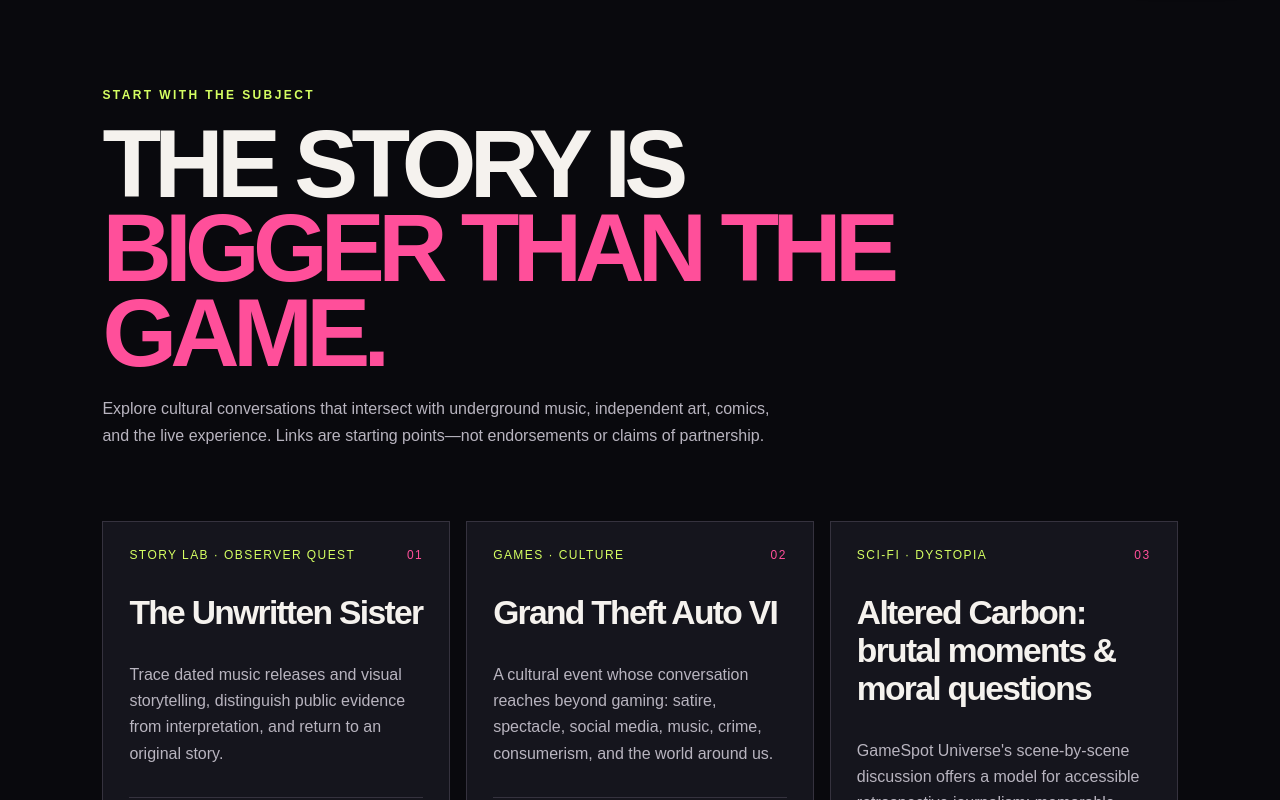
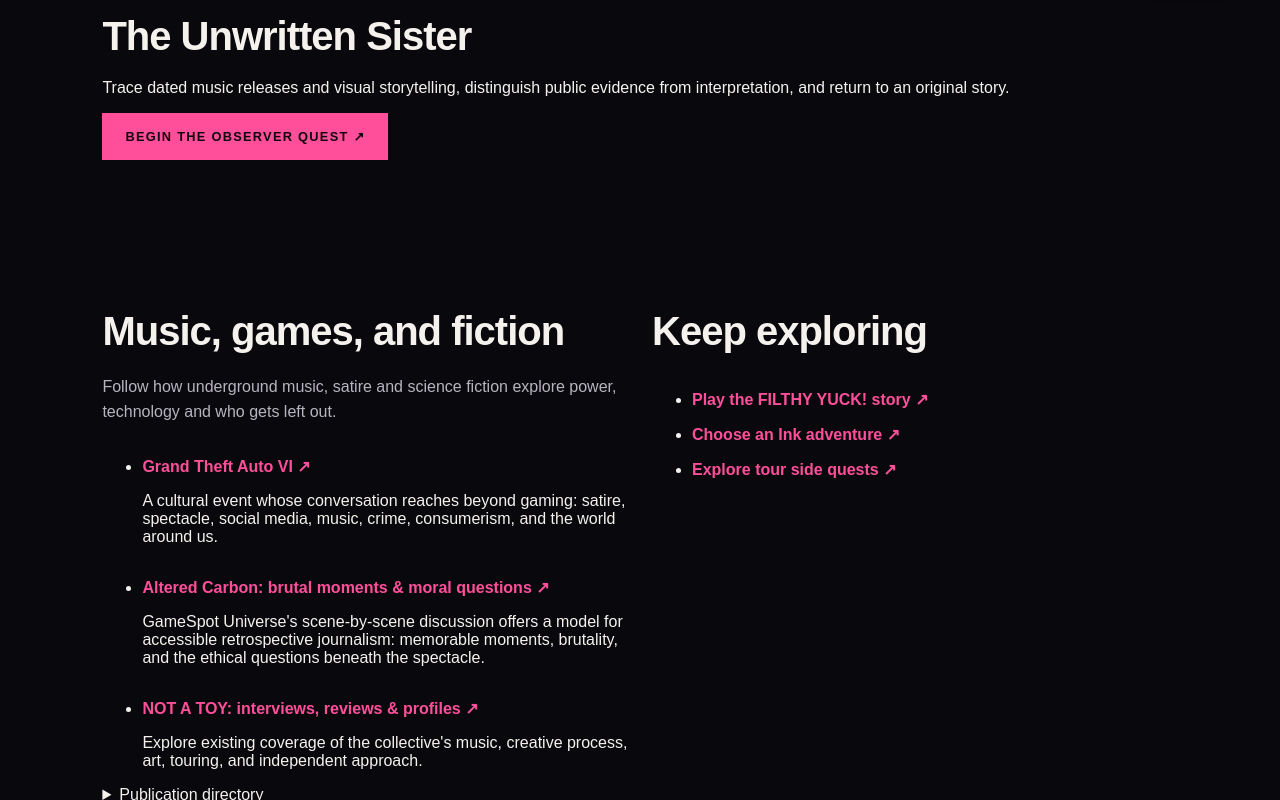
Before and after one commit to Loptr-Lab/pay-it-forward, a Next.js app: page /culture in a window 1280 px wide. Shown: the part 820-1620 px from the top of the page. Built offline with nearby package versions, Linux system fonts and the light colour scheme.

Commit message:
Make the Culture page follow one reading order

```diff
--- a/src/app/culture/page.tsx
+++ b/src/app/culture/page.tsx
@@ -9,11 +9,11 @@ export const metadata: Metadata = {
   alternates: { canonical: "https://loptr-lab.github.io/pay-it-forward/culture/" },
 };
 
-const sources = [
-  { category: "STORY LAB · OBSERVER QUEST", title: "The Unwritten Sister", description: "Trace dated music releases and visual storytelling, distinguish public evidence from interpretation, and return to an original story.", href: "/culture/unwritten-sister/", label: "BEGIN THE QUEST" },
-  { category: "GAMES · CULTURE", title: "Grand Theft Auto VI", description: "A cultural event whose conversation reaches beyond gaming: satire, spectacle, social media, music, crime, consumerism, and the world around us.", href: "https://www.rockstargames.com/VI", label: "OFFICIAL GAME SITE" },
-  { category: "SCI-FI · DYSTOPIA", title: "Altered Carbon: brutal moments & moral questions", description: "GameSpot Universe's scene-by-scene discussion offers a model for accessible retrospective journalism: memorable moments, brutality, and the ethical questions beneath the spectacle.", href: "https://www.youtube.com/watch?v=-DbH9aMJ954", label: "WATCH THE VIDEO" },
-  { category: "UNDERGROUND · MUSIC", title: "NOT A TOY: interviews, reviews & profiles", description: "Explore existing coverage of the collective's music, creative process, art, touring, and independent approach.", href: "/adventure/#press", label: "EXPLORE EXISTING PRESS" },
+const [featured, ...sources] = [
+  { title: "The Unwritten Sister", description: "Trace dated music releases and visual storytelling, distinguish public evidence from interpretation, and return to an original story.", href: "/culture/unwritten-sister/" },
+  { title: "Grand Theft Auto VI", description: "A cultural event whose conversation reaches beyond gaming: satire, spectacle, social media, music, crime, consumerism, and the world around us.", href: "https://www.rockstargames.com/VI" },
+  { title: "Altered Carbon: brutal moments & moral questions", description: "GameSpot Universe's scene-by-scene discussion offers a model for accessible retrospective journalism: memorable moments, brutality, and the ethical questions beneath the spectacle.", href: "https://www.youtube.com/watch?v=-DbH9aMJ954" },
+  { title: "NOT A TOY: interviews, reviews & profiles", description: "Explore existing coverage of the collective's music, creative process, art, touring, and independent approach.", href: "/adventure/#press" },
 ];
 
 const platforms = [
@@ -31,20 +31,44 @@ const platforms = [
 
 export default function CulturePage() {
   return <main className="experience-page">
-    <header className="experience-nav"><Link href="/" className="wordmark">PIF<span>✳</span></Link><nav aria-label="Visitor pathways"><Link href="/adventure/">Fan adventure</Link><Link href="/tour-side-quests/">Tour side quests</Link><Link href="/culture/">Cultural rabbit hole</Link><Link href="/every-day/#makers">Production</Link><Link href="/">Home</Link></nav></header>
+    <header className="experience-nav"><Link href="/" className="wordmark">PIF<span>✳</span></Link><nav aria-label="Visitor pathways"><Link href="/every-day/#fans">Ink adventures</Link><Link href="/tour-side-quests/">Tour side quests</Link><Link href="/">Home</Link></nav></header>
     <Breadcrumbs items={[{ label: "Home", href: "/" }, { label: "Cultural Rabbit Hole", href: "/culture/" }]} />
     <section className="experience-hero">
       <p className="eyebrow">NOT A TOY · FILTHY YUCK! · PLAY IT FORWARD</p>
       <h1>THE CULTURAL<br/><em>RABBIT HOLE.</em></h1>
       <p className="experience-lede">Games, science fiction, music, satire, journalism, and the strange real world that connects them. Follow a story because it interests you—not because it is an ad.</p>
-      <div className="hero-actions"><a className="button primary" href="#stories">FOLLOW A STORY ↓</a><Link className="button secondary" href="/adventure/#press">EXPLORE NOT A TOY PRESS ↗</Link></div>
       <p className="disclaimer">Independent editorial discovery by PLAY IT FORWARD. No affiliation or endorsement by the referenced properties or publications is implied.</p>
     </section>
-    <section className="quest-intro" id="stories"><p className="eyebrow">START WITH THE SUBJECT</p><h2>THE STORY IS<br/><em>BIGGER THAN THE GAME.</em></h2><p>Explore cultural conversations that intersect with underground music, independent art, comics, and the live experience. Links are starting points—not endorsements or claims of partnership.</p></section>
-    <section className="quest-grid">{sources.map((s,i)=><article className="quest-card" key={s.title}><div className="quest-card-head"><span>{s.category}</span><span className="quest-number">0{i+1}</span></div><h3>{s.title}</h3><p>{s.description}</p><a className="quest-link" href={s.href} target={s.href.startsWith("http") ? "_blank" : undefined} rel={s.href.startsWith("http") ? "noreferrer" : undefined}>{s.label} ↗</a></article>)}</section>
-    <section className="quest-intro"><p className="eyebrow">THE THEMES</p><h2>FICTION.<br/>REALITY.<br/><em>NO CLEAN EXIT.</em></h2><p>Cyberpunk and dystopia often ask who benefits from technology, who gets access, and who pays the price. Punk and underground art have long explored power, inequality, absurdity, and the people outside the polished mainstream. This page connects those conversations without flattening them into a sales pitch.</p></section>
-    <section className="route-stops"><p className="eyebrow">PUBLICATION & PLATFORM DISCOVERY</p><h2>FOLLOW THE PEOPLE<br/>COVERING THE CULTURE.</h2><p className="route-note">These are relevant editorial platforms to explore—not a claim that a particular writer has covered NOT A TOY, GTA VI, or Altered Carbon. Individual writers, recent articles, Bluesky posts, and professional contact channels will be researched and verified before outreach.</p><div className="route-cards">{platforms.map(([name,desc,url])=><article className="route-card" key={name}><span className="route-num">MEDIA / CREATOR DISCOVERY</span><h3>{name}</h3><p>{desc}</p><a className="text-link" href={url} target="_blank" rel="noreferrer">VISIT PUBLICATION ↗</a></article>)}</div></section>
-    <section className="adventure-map-cta"><p className="eyebrow">FOLLOW THE RABBIT HOLE · THEN FIND THE SHOW</p><h2>FROM THE SCREEN<br/><em>TO THE REAL WORLD.</em></h2><p>Explore the NOT A TOY press library, discover FILTHY YUCK!, listen to the music, or make a city side quest part of your concert day.</p><div className="hero-actions"><Link className="button primary" href="/adventure/#press">EXISTING PRESS & VIDEO ↗</Link><Link className="button secondary" href="/tour-side-quests/">TOUR SIDE QUESTS ↗</Link><Link className="button secondary" href="/filthy-yuck/">FILTHY YUCK! ↗</Link></div></section>
+    <section className="route-stops compact-section" id="stories">
+      <h2>{featured.title}</h2>
+      <p>{featured.description}</p>
+      <Link className="button primary" href={featured.href}>BEGIN THE OBSERVER QUEST ↗</Link>
+    </section>
+    <div className="adventure-info-row">
+      <section className="quest-intro compact-section">
+        <h2>Music, games, and fiction</h2>
+        <p>Follow how underground music, satire and science fiction explore power, technology and who gets left out.</p>
+        <ul>
+          {sources.map(source => <li key={source.href}>
+            <Link className="text-link" href={source.href}>{source.title} ↗</Link>
+            <p>{source.description}</p>
+          </li>)}
+        </ul>
+        <details>
+          <summary>Publication directory</summary>
+          <p>Explore publications that cover these themes. Check individual coverage and public contact details before outreach.</p>
+          <ul>{platforms.map(([name, description, url]) => <li key={url}><a className="text-link" href={url}>{name} ↗</a> · {description}</li>)}</ul>
+        </details>
+      </section>
+      <section className="quest-intro compact-section">
+        <h2>Keep exploring</h2>
+        <ul>
+          <li><Link className="text-link" href="/filthy-yuck/">Play the FILTHY YUCK! story ↗</Link></li>
+          <li><Link className="text-link" href="/every-day/#fans">Choose an Ink adventure ↗</Link></li>
+          <li><Link className="text-link" href="/tour-side-quests/">Explore tour side quests ↗</Link></li>
+        </ul>
+      </section>
+    </div>
     <SiteDirectoryFooter tagline="INDEPENDENT · ACCESSIBLE · SELF-PACED" />
   </main>;
 }
```
